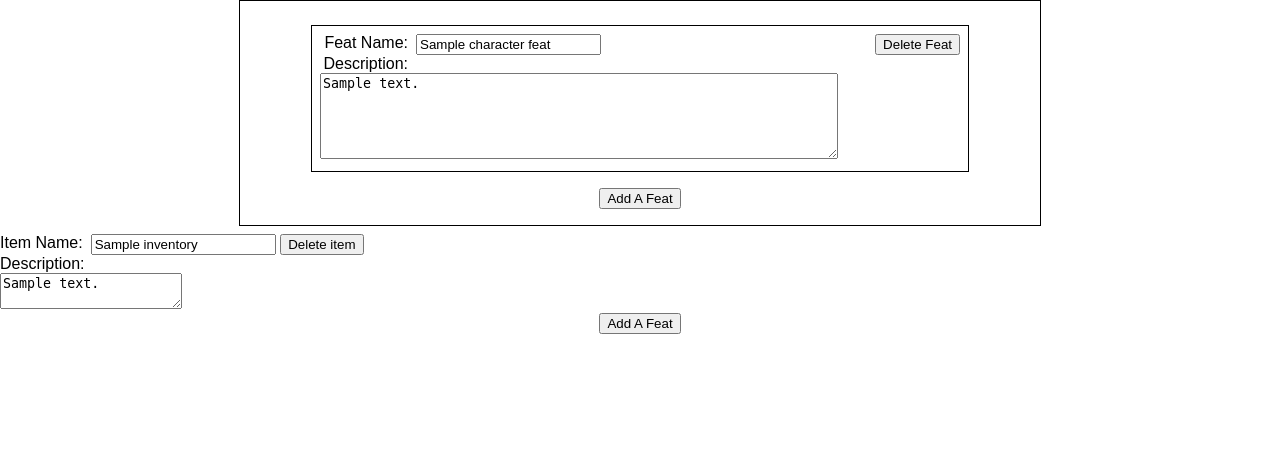
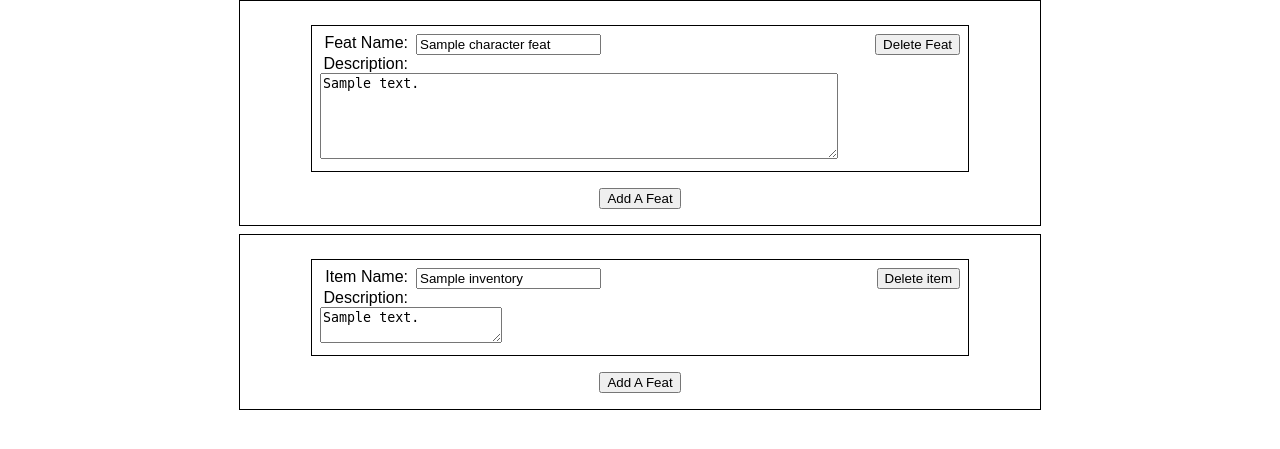
Before and after one commit to ZackLynx/Character_Manager, a PHP site: template view/test.php in a window 1280 px wide. Shown: the top 449 px of the page. Run offline with PHP 8.4, Linux system fonts and the light colour scheme; the template is opened without the code that fills it: most values are stand-ins (such as "Sample title", 1, 10 or a date in 2020).

Commit message:
Styling the items

```diff
--- a/css/main.css
+++ b/css/main.css
@@ -165,42 +165,49 @@ label {
 }
 
 /* Feats */
-#feats-block {
+#feats-block,
+#inventory {
   border: 1px solid black;
   width: 50rem;
   margin: 0 auto .5rem auto;
   padding-bottom: 1rem;
 }
 
-#feat-list {
+#feat-list,
+#inventory-list {
   margin: 1rem auto;
   padding: .5rem 0 0 0;
 
 }
 
-.feat-box {
+.feat-box,
+.item-box {
   border: 1px solid black;
   max-width: 40rem;
   margin: 0 auto .5rem auto;
   padding: .5rem;
 }
 
-.feat-label {
+.feat-label,
+.item-label {
   width: 5.5rem;
   height: 1rem;
   text-align: right;
 }
 
-.feat-field {}
+.feat-field,
+.item-field {}
 
 .feat_desc,
+.item-desc,
 #notes {
   min-height: 5rem;
   width: 32rem;
   resize: vertical;
 }
 
-.delete-button {
+.feat-delete-button,
+.item-delete-button {
   float: right;
 }
 
--- a/view/test.php
+++ b/view/test.php
@@ -37,7 +37,7 @@ CBAC		2025-03-07		Original Version
                         <input hidden="hidden" name="feat_<?php echo $featNum; ?>_ID" id="feat_<?php echo $featNum; ?>_ID" value="<?php echo $feat['Feat_ID'] ?? 0; ?>">
                         <label for="feat_<?php echo $featNum; ?>_name" class="feat-label">Feat Name: </label>
                         <input type="text" name="feat_<?php echo $featNum; ?>_name" id="feat_<?php echo $featNum; ?>_name" class="feat-field" value="<?php echo $feat['Feat_Name']; ?>" required>
-                        <button type="button" class="delete-button" value="<?php echo $feat['Feat_ID'] ?? 0; ?>">Delete Feat</button>
+                        <button type="button" class="feat-delete-button" value="<?php echo $feat['Feat_ID'] ?? 0; ?>">Delete Feat</button>
                         <br>
                         <label for="feat_<?php echo $featNum; ?>_desc" class="feat-label">Description:</label>
                         <br>
@@ -61,11 +61,11 @@ CBAC		2025-03-07		Original Version
             <?php $ItemNum = 0;
             if (isset($inventory)) {
                 foreach ($inventory as $item): ?>
-                    <div id="item_<?php echo $ItemNum; ?>" class="inventory-box">
+                    <div id="item_<?php echo $ItemNum; ?>" class="item-box">
                         <input hidden="hidden" name="item_<?php echo $ItemNum; ?>_ID" id="item_<?php echo $ItemNum; ?>_ID" value="<?php echo $item['Inv_ID'] ?? 0; ?>">
                         <label for="item_<?php echo $ItemNum; ?>_name" class="item-label">Item Name: </label>
                         <input type="text" name="item_<?php echo $ItemNum; ?>_name" id="item_<?php echo $ItemNum; ?>_name" class="item-field" value="<?php echo $item['Inv_Name']; ?>" required>
-                        <button type="button" class="feat-delete-button" value="<?php echo $item['Inv_ID'] ?? 0; ?>">Delete item</button>
+                        <button type="button" class="item-delete-button" value="<?php echo $item['Inv_ID'] ?? 0; ?>">Delete item</button>
                         <br>
                         <label for="item_<?php echo $ItemNum; ?>_desc" class="item-label">Description:</label>
                         <br>
```
